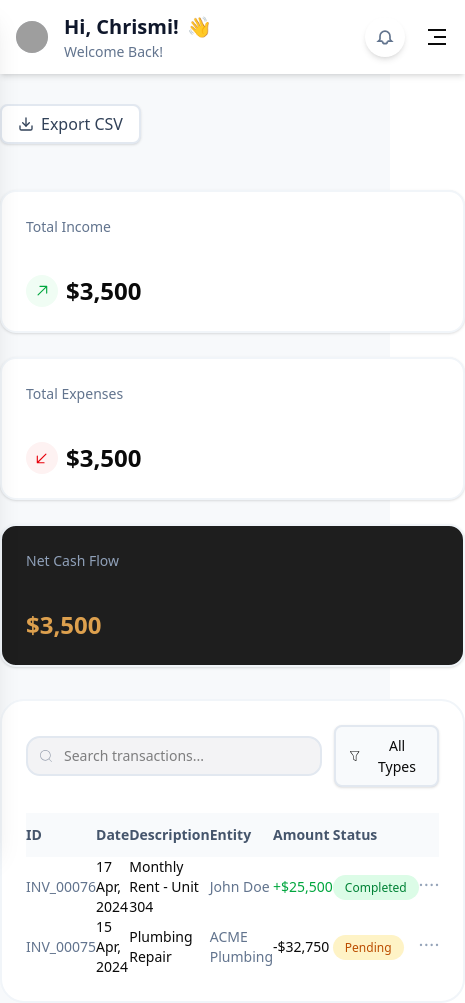
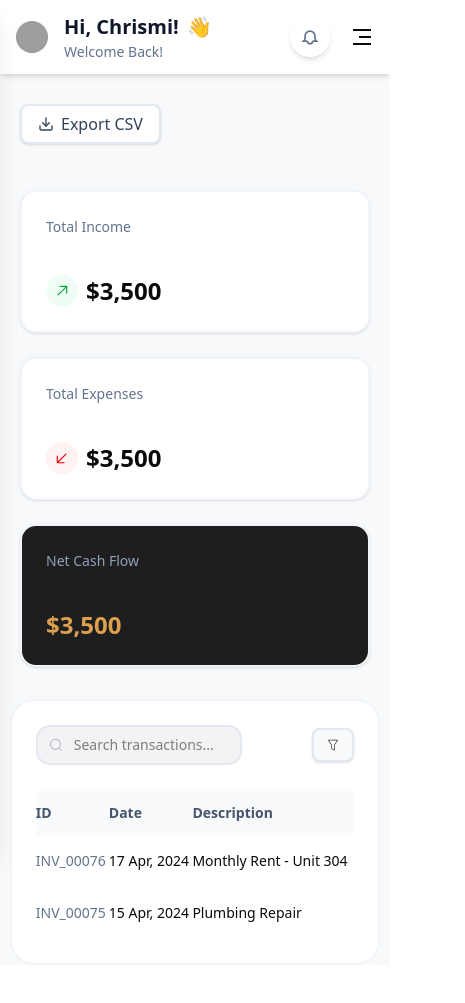
Before and after one commit to Chrismiweb/Hinansho-Client-Portal-Frontend, a Next.js app: page /admin/finance in a window 390 px wide. Shown: the whole page, 465 px wide, since content can reach past the window. After the commit the page ends 965 px from the top, so only its background shows below. Built offline with nearby package versions, Linux system fonts and the light colour scheme; grey boxes are pictures that could not be loaded.

Commit message:
admin responsiveness done

```diff
--- a/src/components/admin/finance/FinancePage.jsx
+++ b/src/components/admin/finance/FinancePage.jsx
@@ -4,7 +4,7 @@ import TransactionsTable from "./TransactionsTable";
 export default function FinancePage() {
   return (
     <div className="min-h-screen">
-      <div className="w-full">
+      <div className="w-full lg:items-start lg:justify-start justify-center items-center flex flex-col">
         <OverviewCards />
         <TransactionsTable />
       </div>
--- a/src/components/admin/finance/OverviewCards.jsx
+++ b/src/components/admin/finance/OverviewCards.jsx
@@ -4,7 +4,7 @@ import { FiDownload } from "react-icons/fi";
 
 export default function OverviewCards() {
   return (
-    <section>
+    <section className="w-full px-[20px] lg:px-0">
         <button className="px-[16px] shadow-sm py-[6px] bg-white border-2 text-[#314158] mb-[46px] flex items-center gap-[7px] rounded-[8px] cursor-pointer border-[#E2E8F0] rounded-[8px]">
            <FiDownload className="" /> Export CSV
         </button>
--- a/src/components/admin/finance/TransactionRow.jsx
+++ b/src/components/admin/finance/TransactionRow.jsx
@@ -67,13 +67,13 @@ export default function TransactionRow({
       <td className="py-4 text-[#62748E]">{id}</td>
       <td className="text-[14px]">{date}</td>
       <td className="text-[14px]">{desc}</td>
-      <td className="text-[14px] text-[#62748E]">{entity}</td>
+      <td className="text-[14px] text-[#62748E] hidden md:table-cell">{entity}</td>
 
-      <td className={`font-medium ${positive ? "text-[#00A63E]" : ""}`}>
+      <td className={`font-medium hidden md:table-cell ${positive ? "text-[#00A63E]" : ""}`}>
         {amount}
       </td>
 
-      <td>
+      <td className="hidden md:table-cell">
         <span
           className={`text-xs px-3 py-1 rounded-full ${
             status === "Completed"
@@ -86,7 +86,7 @@ export default function TransactionRow({
       </td>
 
       {/* ACTIONS */}
-      <td className="text-right relative">
+      <td className="text-right relative hidden md:table-cell">
         <button
           onClick={() => setOpen(!open)}
           className="text-[20px] text-[#94A3B8]"
--- a/src/components/admin/finance/TransactionsTable.jsx
+++ b/src/components/admin/finance/TransactionsTable.jsx
@@ -110,14 +110,14 @@ export default function TransactionsTable() {
       : transactions.filter(t => t.type === filter);
 
   return (
-    <div className="bg-white rounded-[24px] p-6 border-2 border-[#F1F5F9] mt-[32px]">
+    <div className="bg-white rounded-[24px] p-6 border-2 lg:w-full w-[95%] border-[#F1F5F9] mt-[32px]">
       {/* Top controls */}
       <div className="flex items-center w-full justify-between gap-3">
         {/* Search */}
         <div className="relative">
           <CiSearch className="w-4 h-4 absolute left-3 top-1/2 -translate-y-1/2 text-gray-400" />
           <input
-            className="pl-9 pr-4 py-2 border-2 border-[#E2E8F0] bg-[#F3F3F5] w-74 rounded-[14px] text-sm"
+            className="pl-9 pr-4 py-2 border-2 border-[#E2E8F0] bg-[#F3F3F5] w-[80%] md:w-74 rounded-[14px] text-sm"
             placeholder="Search transactions..."
           />
         </div>
@@ -126,10 +126,10 @@ export default function TransactionsTable() {
         <div className="relative">
           <button
             onClick={() => setOpen(!open)}
-            className="border-2 rounded-lg text-[14px] cursor-pointer shadow-sm border-[#E2E8F0] flex items-center gap-[8px] bg-[#F8FAFC] px-3 py-2"
+            className="border-2 rounded-lg text-sm md:text-[14px] cursor-pointer shadow-sm border-[#E2E8F0] flex items-center gap-[8px] bg-[#F8FAFC] px-3 py-2"
           >
             <CiFilter />
-            <span>{filter === "All" ? "All Types" : filter}</span>
+            <span className="hidden md:flex">{filter === "All" ? "All Types" : filter}</span>
           </button>
 
           {open && (
@@ -158,9 +158,10 @@ export default function TransactionsTable() {
             <th className="py-3">ID</th>
             <th>Date</th>
             <th>Description</th>
-            <th>Entity</th>
-            <th>Amount</th>
-            <th>Status</th>
+            <th className="hidden md:table-cell">Entity</th>
+            <th className="hidden md:table-cell">Amount</th>
+            <th className="hidden md:table-cell">Status</th>
+
             <th />
           </tr>
         </thead>
--- a/src/components/admin/request/OverviewCards.jsx
+++ b/src/components/admin/request/OverviewCards.jsx
@@ -6,7 +6,7 @@ import { PiWarningCircleLight } from "react-icons/pi";
 import { IoIosCheckmarkCircleOutline } from "react-icons/io";
 export default function OverviewCards() {
   return (
-    <section>
+    <section className="w-full px-[20px] lg:px-0">
         <div className="flex gap-[10px]">
             <button className="px-[16px] py-[6px] bg-white border-2 text-[#314158] mb-[46px] flex items-center gap-[7px] rounded-[8px] cursor-pointer border-[#E2E8F0] rounded-[8px]">
                 <FiDownload className="" /> Export CSV
--- a/src/components/admin/request/RequestPage.jsx
+++ b/src/components/admin/request/RequestPage.jsx
@@ -4,7 +4,8 @@ import TransactionsTable from "./TransactionsTable";
 export default function RequestPage() {
   return (
     <div className="min-h-screen">
-      <div className="w-full">
+      <div className="w-full lg:items-start lg:justify-start justify-center items-center flex flex-col">
+
         <OverviewCards />
         <TransactionsTable />
       </div>
--- a/src/components/admin/request/TransactionRow.jsx
+++ b/src/components/admin/request/TransactionRow.jsx
@@ -16,20 +16,20 @@ export default function TransactionRow({
   return (
     <tr>
       <td className="py-4 text-[#62748E]">{id}</td>
-      <td className="text-[14px] font-bold flex flex-col gap-1">
+      <td className="text-sm lg:text-[14px] font-semibold md:font-bold flex flex-col gap-1">
         {issue}
-        <span className="text-[12px] font-normal text-[#62748E]">By {requester}</span>
+        <span className="text-[10px] lg:text-[12px] font-normal text-[#62748E]">By {requester}</span>
       </td>
 
-      <td className="text-[14px] font-semibold">
+      <td className="text-sm lg:text-[14px] font-semibold">
         {location} <br/>
-        <span className="text-[12px] font-normal text-[#62748E]">{unit}</span>
+        <span className="text-[10px] lg:text-[12px] font-normal text-[#62748E]">{unit}</span>
       </td>
 
-      <td className="text-[14px]">{date}</td>
+      <td className="text-[12px] lg:text-[14px] hidden md:table-cell">{date}</td>
 
       <td
-        className={` text-xs flex px-3 py-1 justify-center items-center mt-[12px] max-w-[70px] rounded-full ${
+        className={` text-xs md:flex hidden px-3 py-1 justify-center items-center mt-[12px] max-w-[70px] rounded-full ${
           priority === "High"
               ? "bg-[#FEF2F2] text-[#C10007]"
               : priority === "Medium"
@@ -42,7 +42,7 @@ export default function TransactionRow({
 
       <td>
         <span
-          className={`text-xs px-3 py-1 rounded-full ${
+          className={`text-xs hidden md:table-cell px-3 py-1 rounded-full ${
             status === "Completed"
               ? "bg-[#DCFCE7] text-[#008236]"
               : "bg-[#FEF3C6] text-[#BB4D00]"
@@ -51,7 +51,7 @@ export default function TransactionRow({
           {status}
         </span>
       </td>
-      <td className="text-right text-[20px]"><RxBorderDotted/></td>
+      <td className="text-right hidden md:table-cell text-[16px] lg:text-[20px]"><RxBorderDotted/></td>
     </tr>
   );
 }
--- a/src/components/admin/request/TransactionsTable.jsx
+++ b/src/components/admin/request/TransactionsTable.jsx
@@ -4,7 +4,7 @@ import { CiFilter } from "react-icons/ci";
 
 export default function TransactionsTable() {
   return (
-    <div className="bg-white rounded-[24px] p-6 border-2 border-[#F1F5F9] mt-[32px]">
+    <div className="bg-white rounded-[24px] p-6 border-2 border-[#F1F5F9] mt-[32px] lg:w-full w-[95%] ">
         <div className="flex items-center w-full justify-between gap-3">
           <div className="relative">
             <CiSearch className="w-4 h-4 absolute left-3 top-1/2 -translate-y-1/2 text-gray-400" />
@@ -24,10 +24,10 @@ export default function TransactionsTable() {
             <th className="py-3">ID</th>
             <th>Issue / Requester</th>
             <th>Location</th>
-            <th>Date</th>
-            <th>Priority</th>
-            <th>Status</th>
-            <th></th>
+            <th className="hidden md:table-cell">Date</th>
+            <th className="hidden md:table-cell">Priority</th>
+            <th className="hidden md:table-cell">Status</th>
+            <th className="hidden md:table-cell"></th>
 
           </tr>
         </thead>
```
